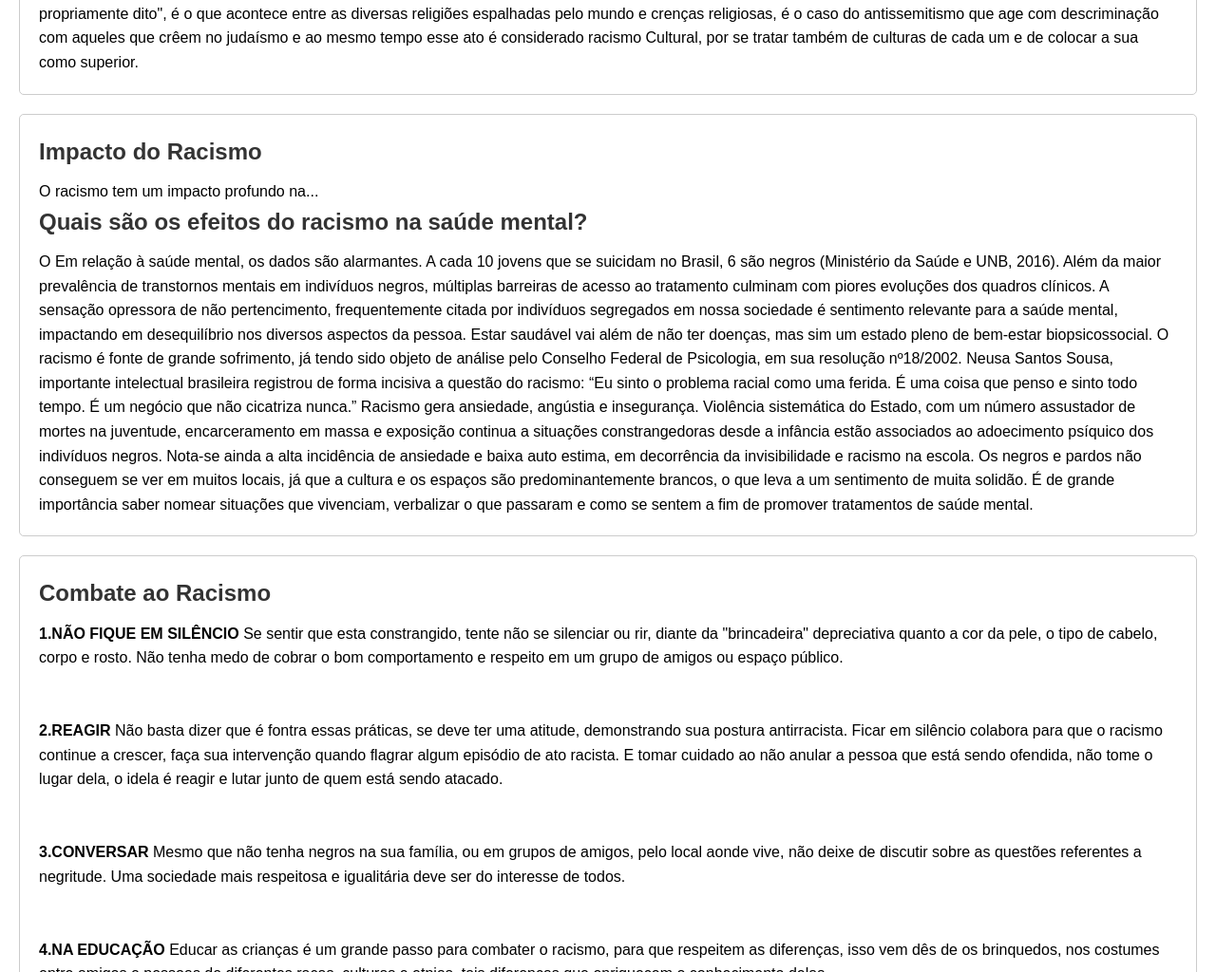
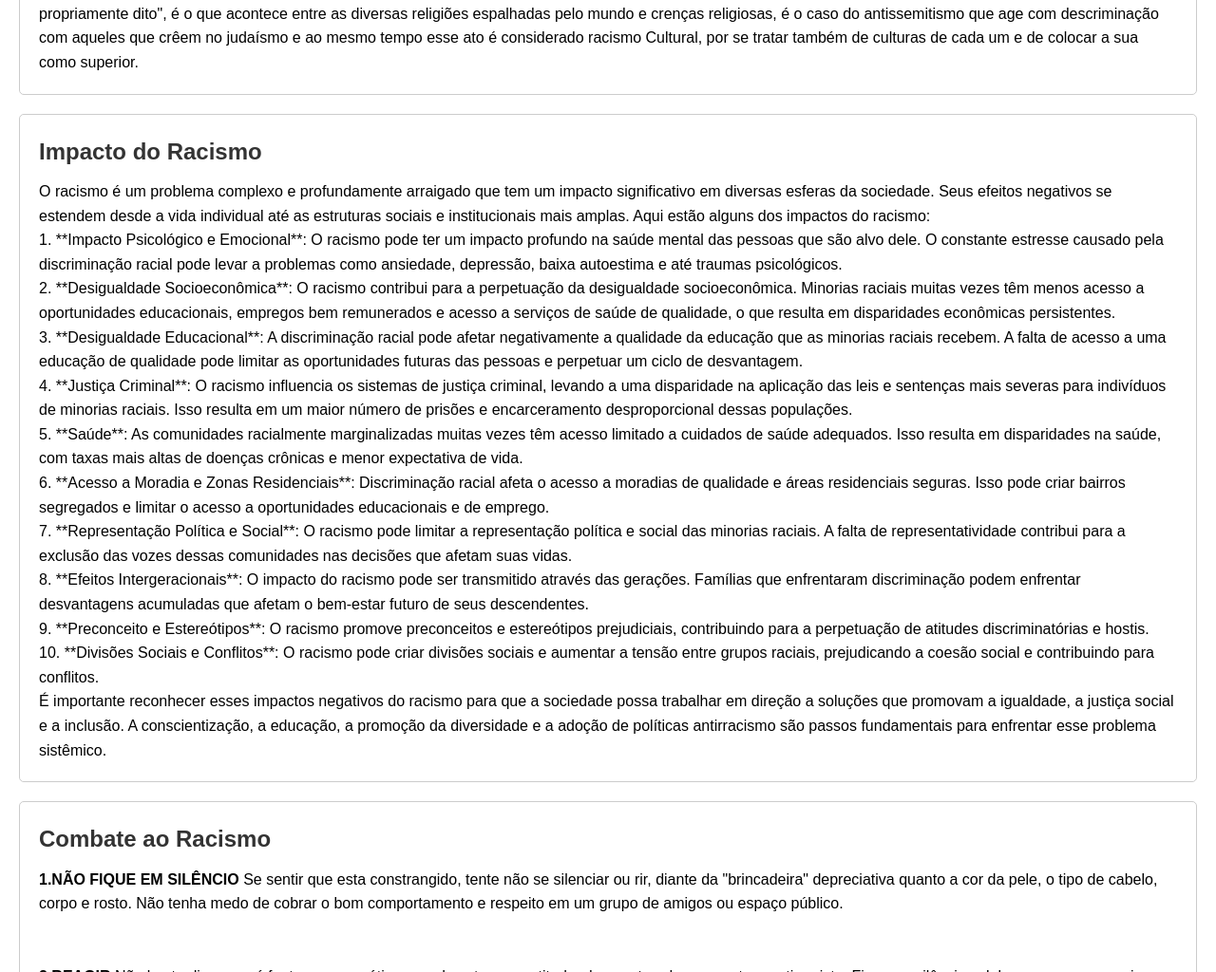
Before and after one commit to Hudsonlorran/Racismo-e-Conscientiza-o, a plain HTML site: page index.html in a window 1280 px wide. Shown: the part 1129-2153 px from the top of the page at 95% size. Drawn offline with Linux system fonts and the light colour scheme.

Commit message:
index.html

```diff
--- a/index.html
+++ b/index.html
@@ -41,17 +41,30 @@
             </section>
         <section id="impacto">
             <h2>Impacto do Racismo</h2>
-            <p>O racismo tem um impacto profundo na...</p>
-             <h2><strong>Quais são os efeitos do racismo na saúde mental?</strong></h2>
-            <p>O Em relação à saúde mental, os dados são alarmantes. A cada 10 jovens que se suicidam no Brasil, 6 são negros (Ministério da Saúde e UNB, 2016). Além da maior prevalência de transtornos mentais em indivíduos negros, múltiplas barreiras de acesso ao tratamento culminam com piores evoluções dos quadros clínicos.
+            <p>O racismo é um problema complexo e profundamente arraigado que tem um impacto significativo em diversas esferas da sociedade. Seus efeitos negativos se estendem desde a vida individual até as estruturas sociais e institucionais mais amplas. Aqui estão alguns dos impactos do racismo:</p>
 
-A sensação opressora de não pertencimento, frequentemente citada por indivíduos segregados em nossa sociedade é sentimento relevante para a saúde mental, impactando em desequilíbrio nos diversos aspectos da pessoa. Estar saudável vai além de não ter doenças, mas sim um estado pleno de bem-estar biopsicossocial.
+<p>1. **Impacto Psicológico e Emocional**: O racismo pode ter um impacto profundo na saúde mental das pessoas que são alvo dele. O constante estresse causado pela discriminação racial pode levar a problemas como ansiedade, depressão, baixa autoestima e até traumas psicológicos.</p>
 
-O racismo é fonte de grande sofrimento, já tendo sido objeto de análise pelo Conselho Federal de Psicologia, em sua resolução nº18/2002. Neusa Santos Sousa, importante intelectual brasileira registrou de forma incisiva a questão do racismo: “Eu sinto o problema racial como uma ferida. É uma coisa que penso e sinto todo tempo. É um negócio que não cicatriza nunca.”
+<p>2. **Desigualdade Socioeconômica**: O racismo contribui para a perpetuação da desigualdade socioeconômica. Minorias raciais muitas vezes têm menos acesso a oportunidades educacionais, empregos bem remunerados e acesso a serviços de saúde de qualidade, o que resulta em disparidades econômicas persistentes.</p>
 
-Racismo gera ansiedade, angústia e insegurança. Violência sistemática do Estado, com um número assustador de mortes na juventude, encarceramento em massa e exposição continua a situações constrangedoras desde a infância estão associados ao adoecimento psíquico dos indivíduos negros.
+<p>3. **Desigualdade Educacional**: A discriminação racial pode afetar negativamente a qualidade da educação que as minorias raciais recebem. A falta de acesso a uma educação de qualidade pode limitar as oportunidades futuras das pessoas e perpetuar um ciclo de desvantagem.</p>
 
-Nota-se ainda a alta incidência de ansiedade e baixa auto estima, em decorrência da invisibilidade e racismo na escola. Os negros e pardos não conseguem se ver em muitos locais, já que a cultura e os espaços são predominantemente brancos, o que leva a um sentimento de muita solidão. É de grande importância saber nomear situações que vivenciam, verbalizar o que passaram e como se sentem a fim de promover tratamentos de saúde mental.</p>
+<p>4. **Justiça Criminal**: O racismo influencia os sistemas de justiça criminal, levando a uma disparidade na aplicação das leis e sentenças mais severas para indivíduos de minorias raciais. Isso resulta em um maior número de prisões e encarceramento desproporcional dessas populações.</p>
+
+<p>5. **Saúde**: As comunidades racialmente marginalizadas muitas vezes têm acesso limitado a cuidados de saúde adequados. Isso resulta em disparidades na saúde, com taxas mais altas de doenças crônicas e menor expectativa de vida.</p>
+
+<p>6. **Acesso a Moradia e Zonas Residenciais**: Discriminação racial afeta o acesso a moradias de qualidade e áreas residenciais seguras. Isso pode criar bairros segregados e limitar o acesso a oportunidades educacionais e de emprego.</p>
+
+<p>7. **Representação Política e Social**: O racismo pode limitar a representação política e social das minorias raciais. A falta de representatividade contribui para a exclusão das vozes dessas comunidades nas decisões que afetam suas vidas.</p>
+
+<p>8. **Efeitos Intergeracionais**: O impacto do racismo pode ser transmitido através das gerações. Famílias que enfrentaram discriminação podem enfrentar desvantagens acumuladas que afetam o bem-estar futuro de seus descendentes.</p>
+
+<p>9. **Preconceito e Estereótipos**: O racismo promove preconceitos e estereótipos prejudiciais, contribuindo para a perpetuação de atitudes discriminatórias e hostis.</p>
+
+<p>10. **Divisões Sociais e Conflitos**: O racismo pode criar divisões sociais e aumentar a tensão entre grupos raciais, prejudicando a coesão social e contribuindo para conflitos.</p>
+
+É importante reconhecer esses impactos negativos do racismo para que a sociedade possa trabalhar em direção a soluções que promovam a igualdade, a justiça social e a inclusão. A conscientização, a educação, a promoção da diversidade e a adoção de políticas antirracismo são passos fundamentais para enfrentar esse problema sistêmico.</p>
+
         </section>
         <section id="combate">
             <h2>Combate ao Racismo</h2>
```
